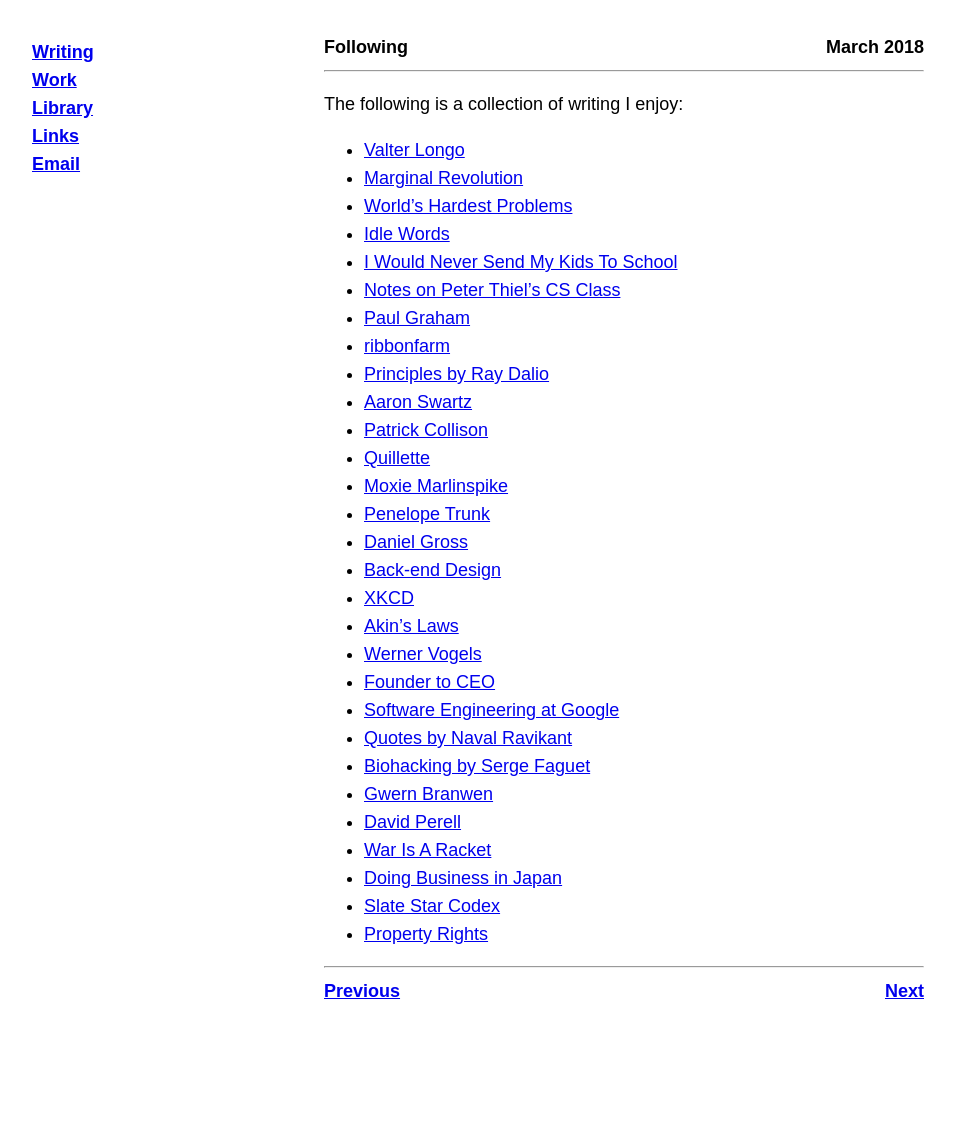
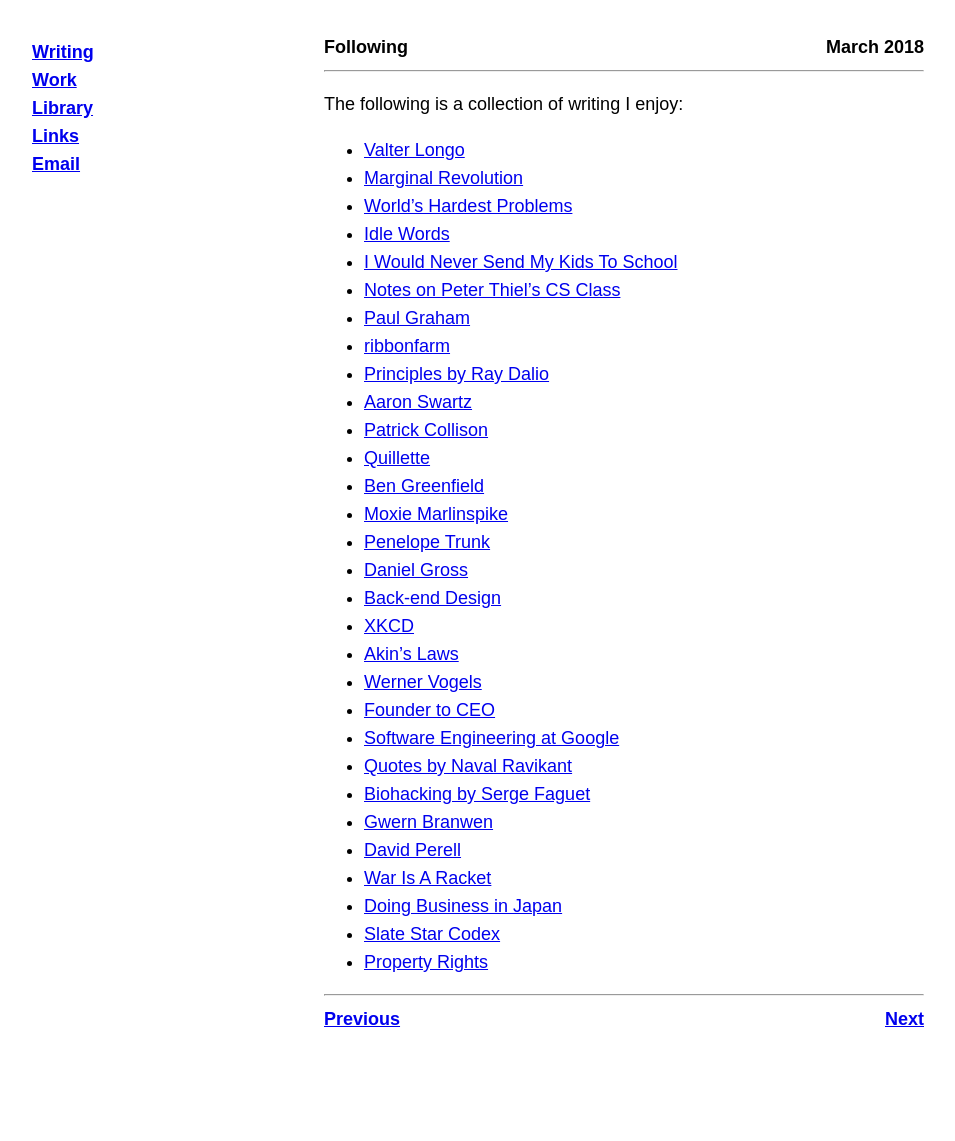
Before and after one commit to rogerkirkness/writing, a Jekyll site: the page built from _posts/2018-03-13-following.md, in a window 1280 px wide. Shown: the whole page, without its empty margins (16-971 px from the left). Built offline with Jekyll 4.4.1, drawn with Linux system fonts in a browser that asks for light colours; before the commit the page ends 1113 px from its top, so only the background shows below that.

Commit message:
Update 2018-03-13-following.md

```diff
--- a/_posts/2018-03-13-following.md
+++ b/_posts/2018-03-13-following.md
@@ -17,6 +17,7 @@
 * [Aaron Swartz](http://www.aaronsw.com/weblog/archive)
 * [Patrick Collison](https://patrickcollison.com/)
 * [Quillette](https://quillette.com/)
+* [Ben Greenfield](https://bengreenfieldfitness.com/)
 * [Moxie Marlinspike](https://moxie.org/)
 * [Penelope Trunk](https://blog.penelopetrunk.com/)
 * [Daniel Gross](https://dcgross.com/)
```
